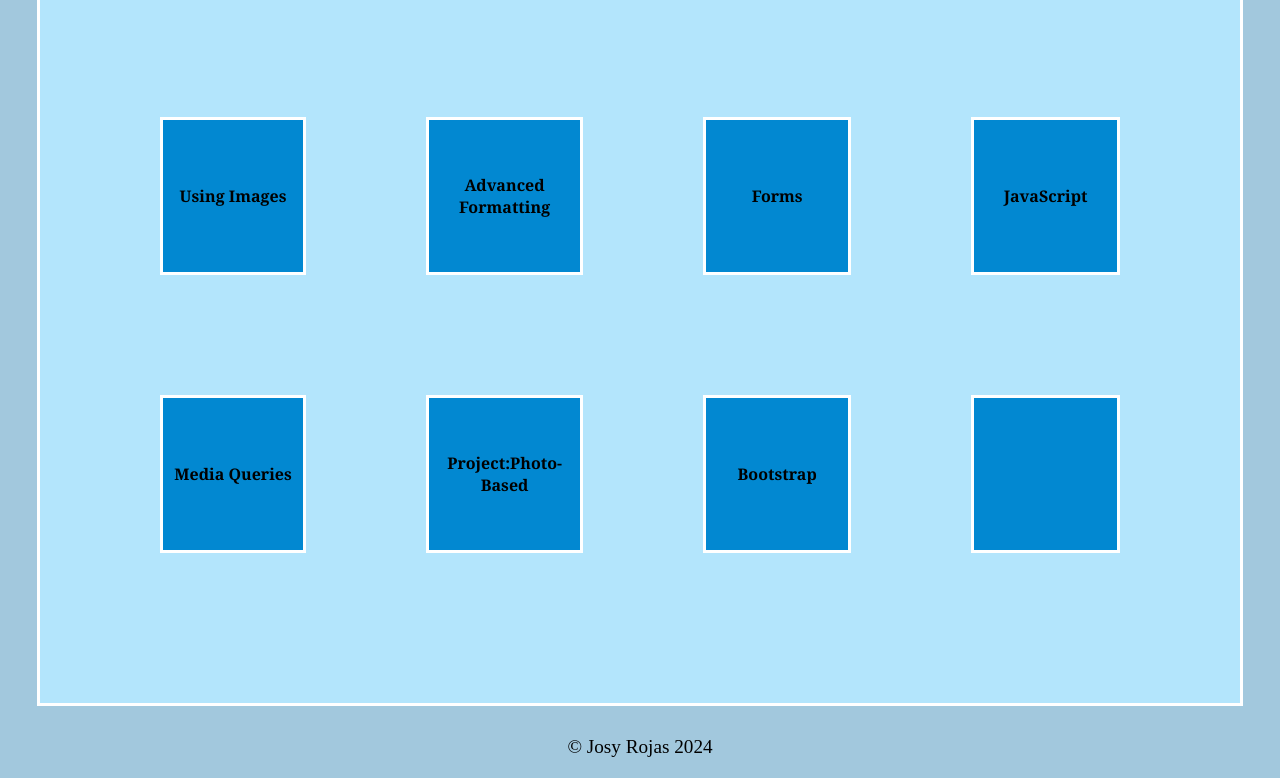
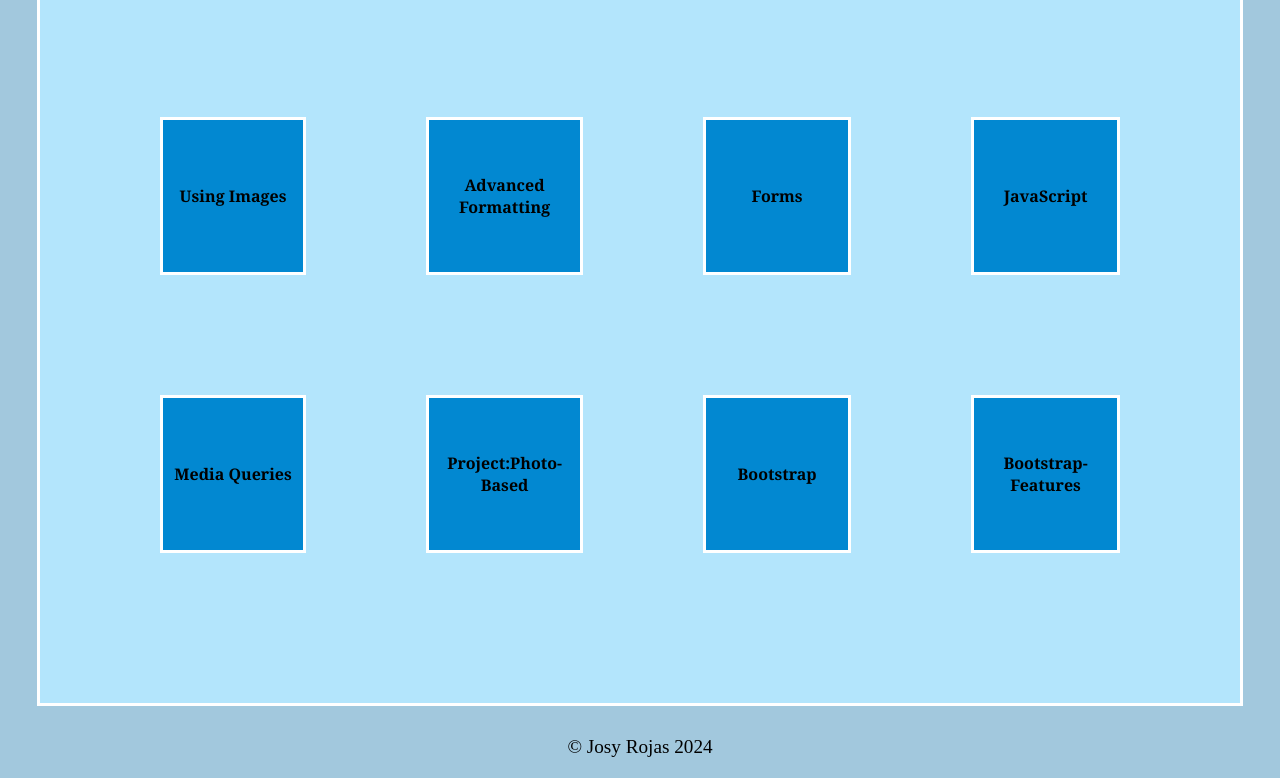
Before and after one commit to JRojas0713/web105, a plain HTML site: page index.html in a window 1280 px wide. Shown: the part 1041-1819 px from the top of the page. Drawn offline with Linux system fonts and the light colour scheme.

Commit message:
index-page

```diff
--- a/index.html
+++ b/index.html
@@ -41,7 +41,7 @@
             <th><a href="media_queries/index.html" target="_blank">Media Queries</a></th>
             <th><a href="photo-based/index.html" target="_blank">Project:Photo-Based</a></th>
             <th><a href="bootstrap/index.html" target="_blank">Bootstrap</a></th>
-            <th><a href="" target="_blank"></a></th>
+            <th><a href="bootstrap-feature/" target="_blank">Bootstrap-Features</a></th>
         </tr>
     </table>
     </div>
```
